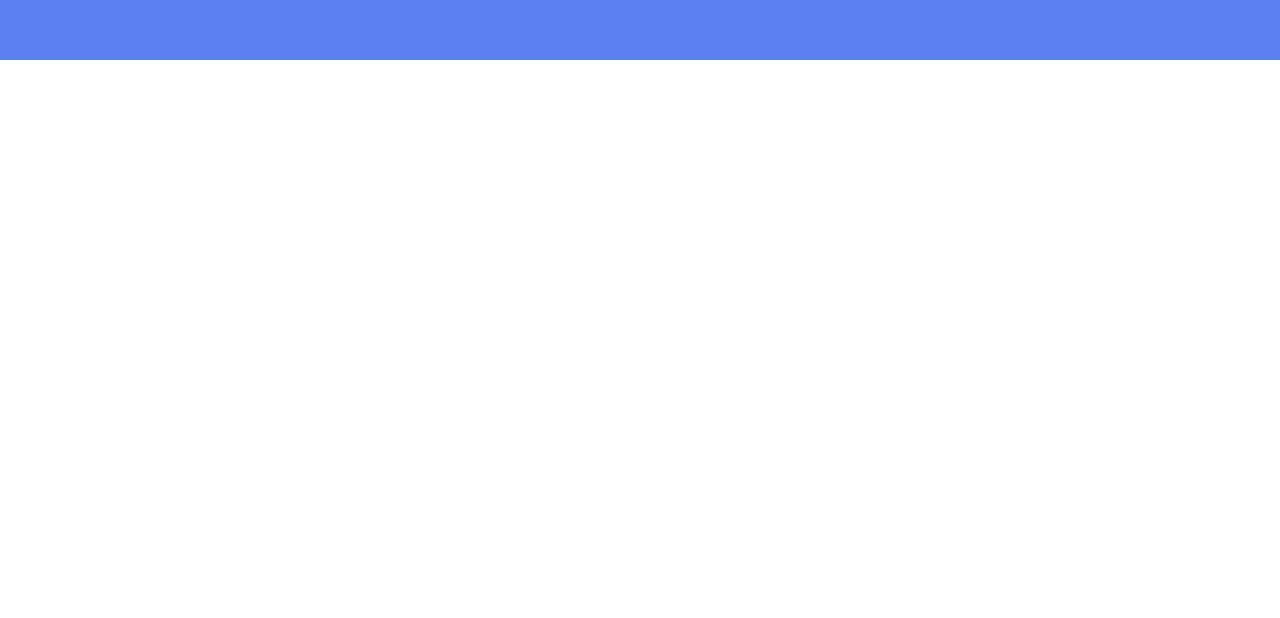
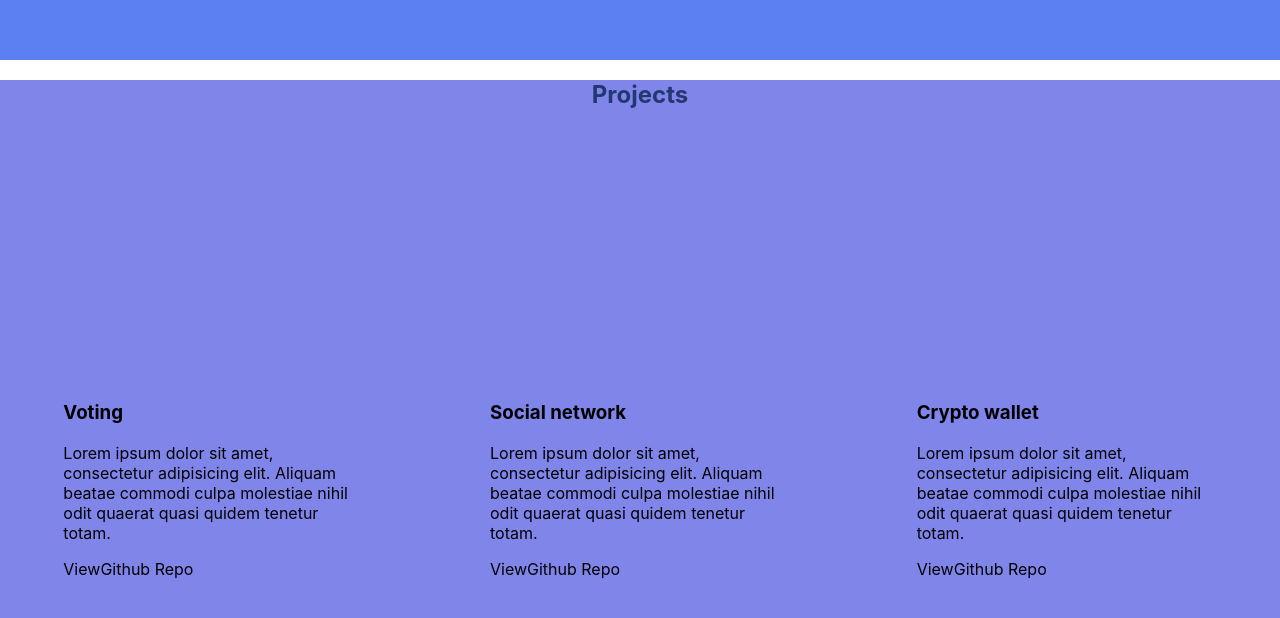
Before and after one commit to electrixky/portfolio, a React app: page / in a window 1280 px wide. Shown: the part 1452-2070 px from the top of the page. Before the commit the page ends 1512 px from the top, so only its background shows below. Built offline with nearby package versions, Linux system fonts and the light colour scheme.

Commit message:
added Projects section

```diff
--- a/src/App.tsx
+++ b/src/App.tsx
@@ -3,6 +3,7 @@ import styled from 'styled-components';
 import {Header} from "./layout/header/Header";
 import {Main} from "./layout/sections/main/Main";
 import {Skills} from "./layout/sections/skills/Skills";
+import {Projects} from "./layout/sections/projects/Projects";
 
 
 function App() {
@@ -11,6 +12,7 @@ function App() {
             <Header/>
             <Main/>
             <Skills/>
+            <Projects/>
         </div>
     );
 }
--- a/src/components/SectionTitle.tsx
+++ b/src/components/SectionTitle.tsx
@@ -2,4 +2,5 @@ import styled from "styled-components";
 
 export const SectionTitle = styled.h2`
   color: #233770;
+  text-align: center;
 `
--- a/src/components/menu/Menu.tsx
+++ b/src/components/menu/Menu.tsx
@@ -1,15 +1,13 @@
 import React from 'react';
 import styled from "styled-components";
 
-export const Menu = () => {
+export const Menu = (props: {menuItems: Array<string>}) => {
     return (
         <StyledMenu>
             <ul>
-                <li><a href="#">Home</a></li>
-                <li><a href="#">Skills</a></li>
-                <li><a href="#">Projects</a></li>
-                <li><a href="#">Testimony</a></li>
-                <li><a href="#">Contacts</a></li>
+                {props.menuItems.map((item, index)=>{
+                    return <li key={index}><a href="#">{item}</a></li>
+                })}
             </ul>
         </StyledMenu>
     );
--- a/src/layout/header/Header.tsx
+++ b/src/layout/header/Header.tsx
@@ -3,11 +3,12 @@ import styled from "styled-components";
 import {Logo} from "../../components/logo/Logo";
 import {Menu} from "../../components/menu/Menu";
 
+const items = ["Home", "Skills", "Projects", "Testimony", "Contacts"]
 export const Header = () => {
     return (
         <StyledHeader>
             <Logo/>
-            <Menu/>
+            <Menu menuItems={items}/>
         </StyledHeader>
     );
 };
--- /dev/null
+++ b/src/layout/sections/projects/Projects.tsx
@@ -0,0 +1,24 @@
+import React from 'react';
+import styled from "styled-components";
+import {SectionTitle} from "../../../components/SectionTitle";
+import {FlexWrapper} from "../../../components/FlexWrapper";
+import {Project} from "./project/Project";
+// import votingImage from "../../../assets/images"
+
+export const Projects = () => {
+    return (
+        <StyledProjects>
+            <SectionTitle>Projects</SectionTitle>
+            <FlexWrapper justify={"space-around"}>
+                <Project title={"Voting"} text={"Lorem ipsum dolor sit amet, consectetur adipisicing elit. Aliquam beatae commodi culpa molestiae nihil odit quaerat quasi quidem tenetur totam."}/>
+                <Project title={"Social network"} text={"Lorem ipsum dolor sit amet, consectetur adipisicing elit. Aliquam beatae commodi culpa molestiae nihil odit quaerat quasi quidem tenetur totam."}/>
+                <Project title={"Crypto wallet"} text={"Lorem ipsum dolor sit amet, consectetur adipisicing elit. Aliquam beatae commodi culpa molestiae nihil odit quaerat quasi quidem tenetur totam."}/>
+            </FlexWrapper>
+        </StyledProjects>
+    );
+};
+
+const StyledProjects = styled.section`
+  min-height: 90vh;
+  background-color: #8085ea;
+`
--- /dev/null
+++ b/src/layout/sections/projects/project/Project.tsx
@@ -0,0 +1,40 @@
+import React from 'react';
+import styled from "styled-components";
+
+type ProjectPropsType = {
+    title: string
+    text: string
+    src?: string
+}
+export const Project = (props: ProjectPropsType) => {
+    return (
+        <StyledProject>
+            <Image src={props.src} alt=""/>
+            <Title>{props.title}</Title>
+            <Description>{props.text}</Description>
+            <Link >View</Link>
+            <Link>Github Repo</Link>
+        </StyledProject>
+    );
+};
+
+const StyledProject = styled.div`
+  max-width: 300px;
+`
+
+const Image = styled.img`
+  height: 250px;
+  object-fit: cover;
+`
+
+const Title = styled.h3`
+
+`
+
+const Description = styled.p`
+
+`
+
+const Link = styled.a`
+
+`
```
Also changed, not shown: public/index.html (line endings or trailing spaces).
